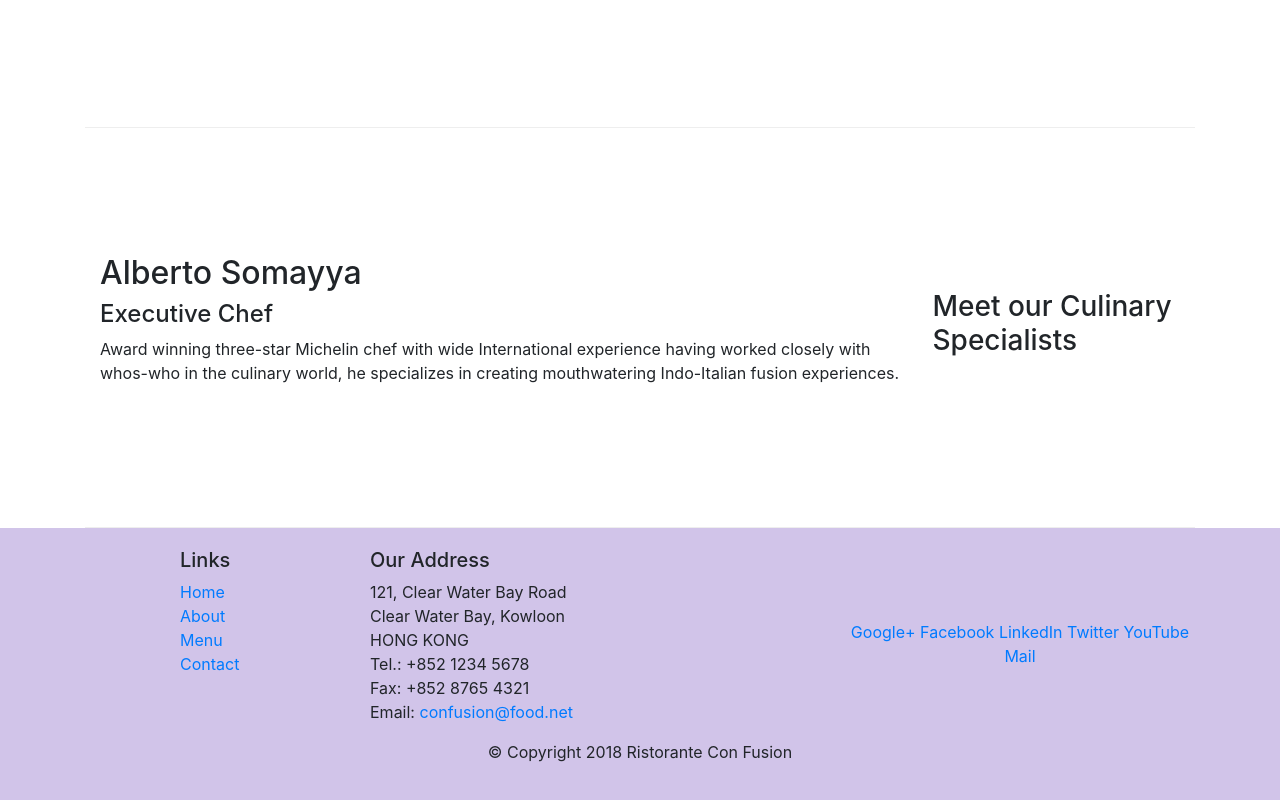
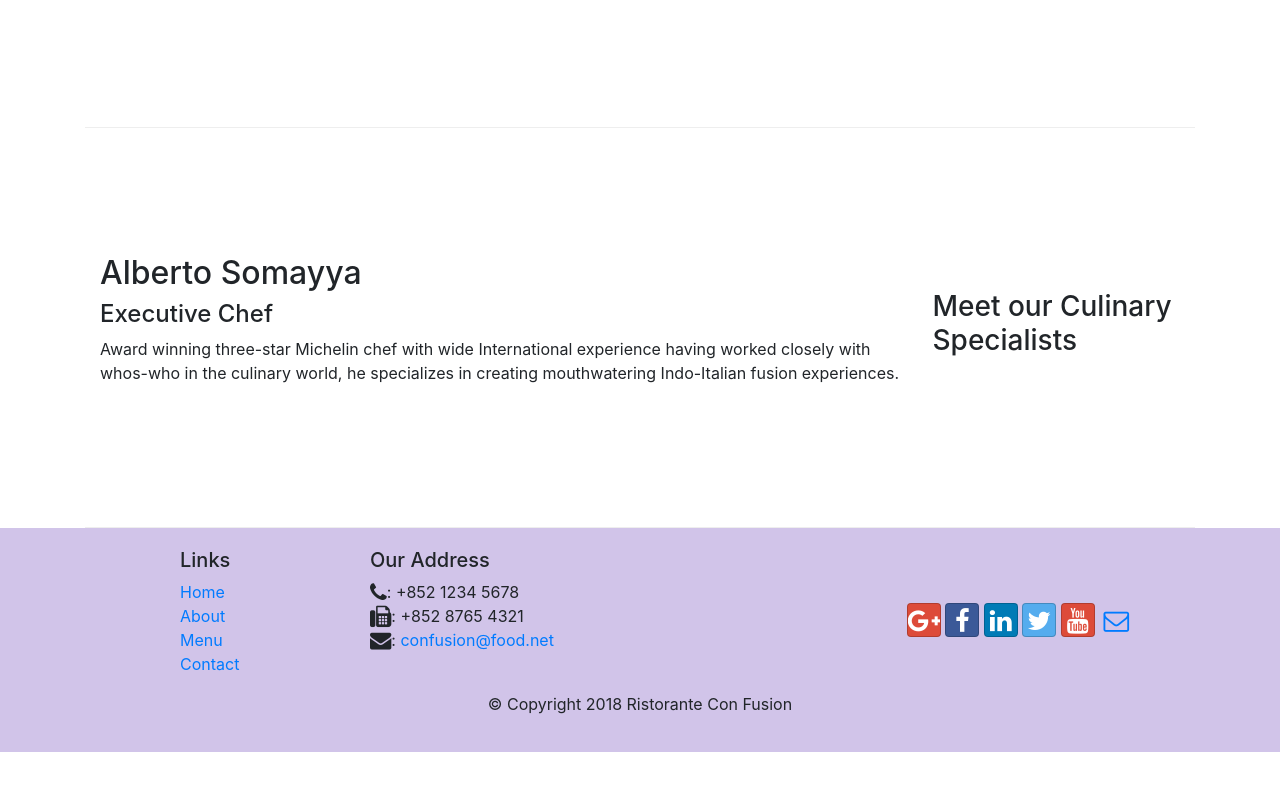
Before and after one commit to ajparker00/Bootstrap-Confusion, a website: page index.html in a window 1280 px wide. Shown: the part 1006-1806 px from the top of the page. After the commit the page ends 1758 px from the top, so only its background shows below. Drawn offline with nearby package versions, Linux system fonts and the light colour scheme.

Commit message:
Icon Fonts

```diff
--- a/index.html
+++ b/index.html
@@ -4,6 +4,9 @@
 <!-- Exercise 1 we used container,row and column classes along w/offest and... to desing our webpage a little bit -->
 <!-- Exercise 2 will add more to improve this webpage -->
 <!--Cont'd Exercise 2 we used the of custom CSS classes and used some of the classes for horizontal and vertical positioning -->
+<!-- We learnt about using icon fonts such as font awesome icons and bootstrap social icons
+    in a web project.   Font awesomes icons are in the Navbar and Contact info section.
+Bootstrap social Icons are in the social section-->
 <head>
       <!-- Required meta tags always come first -->
       <!-- Metatag w/viewport is what allows are webpages to be responsive -->
@@ -14,6 +17,10 @@
       <!-- Bootstrap CSS -->
       <link rel="stylesheet" href="node_modules/bootstrap/dist/css/bootstrap.min.css">
       <link rel="stylesheet" href="css/styles.css">
+      <!-- We now need to include the CSS files for font awesome and bootstrap-social in the index.html file.
+         Add the following code to the head of the file after the links for importing Bootstrap CSS classes: -->
+      <link rel="stylesheet" href="node_modules/font-awesome/css/font-awesome.min.css">
+      <link rel="stylesheet" href="css/bootstrap-social.css">
       <title>Ristorante Con Fusion</title>
 </head>
 <body>
@@ -30,10 +37,11 @@
          we need to enclose the ul within another div as follows: -->
        <div class="collapse navbar-collapse" id="Navbar">
             <ul class="navbar-nav mr-auto">
-                <li class="nav-item active"><a class="nav-link" href="#">Home</a></li>
-                <li class="nav-item"><a class="nav-link" href="./aboutus.html">About</a></li>
-                <li class="nav-item"><a class="nav-link" href="#">Menu</a></li>
-                <li class="nav-item"><a class="nav-link" href="#">Contact</a></li>
+                <li class="nav-item active"><a class="nav-link" href="#"><span class="fa fa-home fa-lg"></span> Home</a></li>
+                    <li class="nav-item"><a class="nav-link" href="./aboutus.html"><span class="fa fa-info fa-lg"></span> About</a></li>
+                    <li class="nav-item"><a class="nav-link" href="#"><span class="fa fa-list fa-lg"></span> Menu</a></li>
+                    <li class="nav-item"><a class="nav-link" href="#"><span class="fa fa-address-card fa-lg"></span> Contact</a>
+                </li>
             </ul>
         </div>
     </div>
@@ -106,22 +114,20 @@ adding column classes to the inner divs-->
                 <div class="col-7 col-sm-5">
                     <h5>Our Address</h5>
                     <address>
-		              121, Clear Water Bay Road<br>
-		              Clear Water Bay, Kowloon<br>
-		              HONG KONG<br>
-		              Tel.: +852 1234 5678<br>
-		              Fax: +852 8765 4321<br>
-		              Email: <a href="mailto:confusion@food.net">confusion@food.net</a>
+                        <i class="fa fa-phone fa-lg"></i>: +852 1234 5678<br>
+                        <i class="fa fa-fax fa-lg"></i>: +852 8765 4321<br>
+                        <i class="fa fa-envelope fa-lg"></i>:
+                        <a href="mailto:confusion@food.net">confusion@food.net</a>
 		           </address>
                 </div>
                 <div class="col-12 col-sm-4 align-self-center">
                     <div class="text-center">
-                        <a href="http://google.com/+">Google+</a>
-                        <a href="http://www.facebook.com/profile.php?id=">Facebook</a>
-                        <a href="http://www.linkedin.com/in/">LinkedIn</a>
-                        <a href="http://twitter.com/">Twitter</a>
-                        <a href="http://youtube.com/">YouTube</a>
-                        <a href="mailto:">Mail</a>
+                        <a class="btn btn-social-icon btn-google" href="http://google.com/+"><i class="fa fa-google-plus"></i></a>
+                        <a class="btn btn-social-icon btn-facebook" href="http://www.facebook.com/profile.php?id="><i class="fa fa-facebook"></i></a>
+                        <a class="btn btn-social-icon btn-linkedin" href="http://www.linkedin.com/in/"><i class="fa fa-linkedin"></i></a>
+                        <a class="btn btn-social-icon btn-twitter" href="http://twitter.com/"><i class="fa fa-twitter"></i></a>
+                        <a class="btn btn-social-icon btn-google" href="http://youtube.com/"><i class="fa fa-youtube"></i></a>
+                        <a class="btn btn-social-icon" href="mailto:"><i class="fa fa-envelope-o"></i></a>
                     </div>
                 </div>
            </div>
--- a/package.json
+++ b/package.json
@@ -15,6 +15,8 @@
   },
   "dependencies": {
     "bootstrap": "^4.0.0",
+    "bootstrap-social": "^5.1.1",
+    "font-awesome": "^4.7.0",
     "jquery": "^3.3.1",
     "popper.js": "^1.12.9"
   }
```
Also changed, not shown: aboutus.html (+19 -17 lines), 1 other file.
